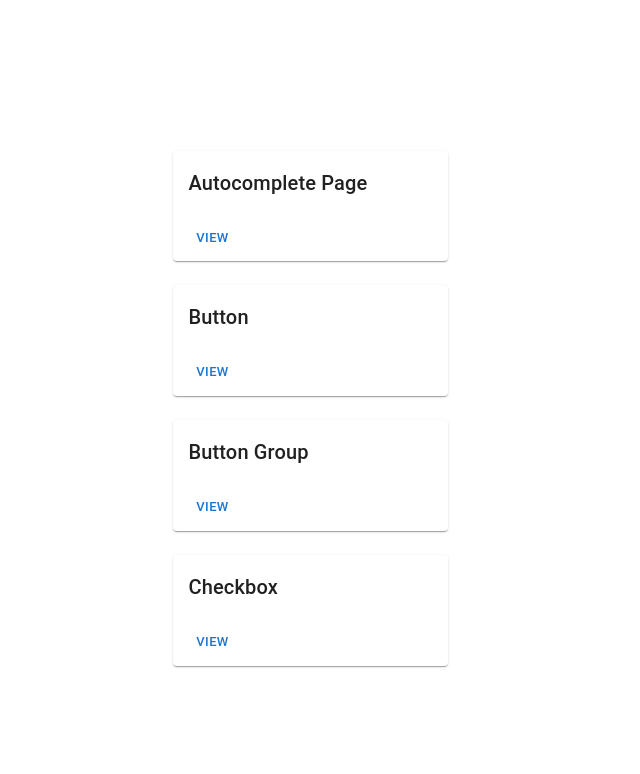
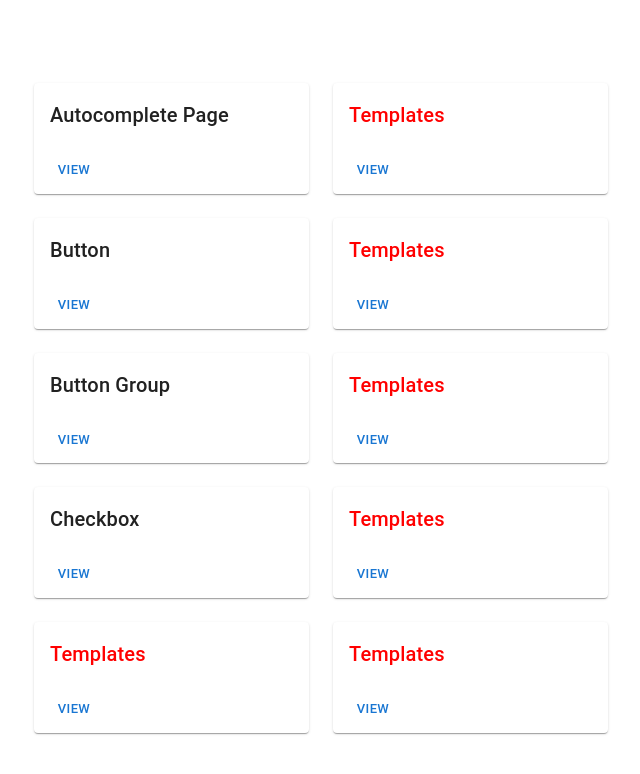
Before and after one commit to watcharakornton/mui_tutorials, a React (Vite) app: page / in a window 1280 px wide. Shown: the top 774 px of the page, without its empty margins (330-970 px from the left). Built offline with nearby package versions, Linux system fonts and the light colour scheme.

Commit message:
Restucture Card im homepage

```diff
--- a/src/pages/CheckboxPage.jsx
+++ b/src/pages/CheckboxPage.jsx
@@ -15,6 +15,7 @@ const AutoCompletePage = () => {
                 justifyContent="center"
                 sx={{ minHeight: "100vh" }}
             >
+                <Divider sx={{ width: "100%" }} />
                 <Checkboxes />
                 <Divider sx={{ width: "100%" }} />
                 <Button size='large' startIcon={<ChevronLeftIcon />} href="/">Back</Button>
--- a/src/pages/Home.jsx
+++ b/src/pages/Home.jsx
@@ -22,6 +22,10 @@ const bull = (
 const Home = () => {
     return (
         <Container maxWidth="sm">
+            <Stack
+                direction="row"
+                spacing={3}
+            >
                 <Stack
                     spacing={3}
                     alignItems="center"
@@ -68,7 +72,76 @@ const Home = () => {
                             <Button size="small" href="/checkbox">View</Button>
                         </CardActions>
                     </Card>
+                    <Card sx={{ minWidth: 275 }}>
+                        <CardContent>
+                            <Typography color='red' variant="h6" component="div">
+                                Templates
+                            </Typography>
+                        </CardContent>
+                        <CardActions>
+                            <Button size="small" href="/">View</Button>
+                        </CardActions>
+                    </Card>
                 </Stack>
+                <Stack
+                    spacing={3}
+                    alignItems="center"
+                    justifyContent="center"
+                    sx={{ minHeight: "100vh" }}
+                >
+                    <Card sx={{ minWidth: 275 }}>
+                        <CardContent>
+                            <Typography color='red' variant="h6" component="div">
+                                Templates
+                            </Typography>
+                        </CardContent>
+                        <CardActions>
+                            <Button size="small" href="/">View</Button>
+                        </CardActions>
+                    </Card>
+                    <Card sx={{ minWidth: 275 }}>
+                        <CardContent>
+                            <Typography color='red' variant="h6" component="div">
+                                Templates
+                            </Typography>
+                        </CardContent>
+                        <CardActions>
+                            <Button size="small" href="/">View</Button>
+                        </CardActions>
+                    </Card>
+                    <Card sx={{ minWidth: 275 }}>
+                        <CardContent>
+                            <Typography color='red' variant="h6" component="div">
+                                Templates
+                            </Typography>
+                        </CardContent>
+                        <CardActions>
+                            <Button size="small" href="/">View</Button>
+                        </CardActions>
+                    </Card>
+                    <Card sx={{ minWidth: 275 }}>
+                        <CardContent>
+                            <Typography color='red' variant="h6" component="div">
+                                Templates
+                            </Typography>
+                        </CardContent>
+                        <CardActions>
+                            <Button size="small" href="/">View</Button>
+                        </CardActions>
+                    </Card>
+                    <Card sx={{ minWidth: 275 }}>
+                        <CardContent>
+                            <Typography color='red' variant="h6" component="div">
+                                Templates
+                            </Typography>
+                        </CardContent>
+                        <CardActions>
+                            <Button size="small" href="/">View</Button>
+                        </CardActions>
+                    </Card>
+                </Stack>
+            </Stack>
+
         </Container>
     )
 }
```
Lines whose indentation alone changed are shown as unchanged.
